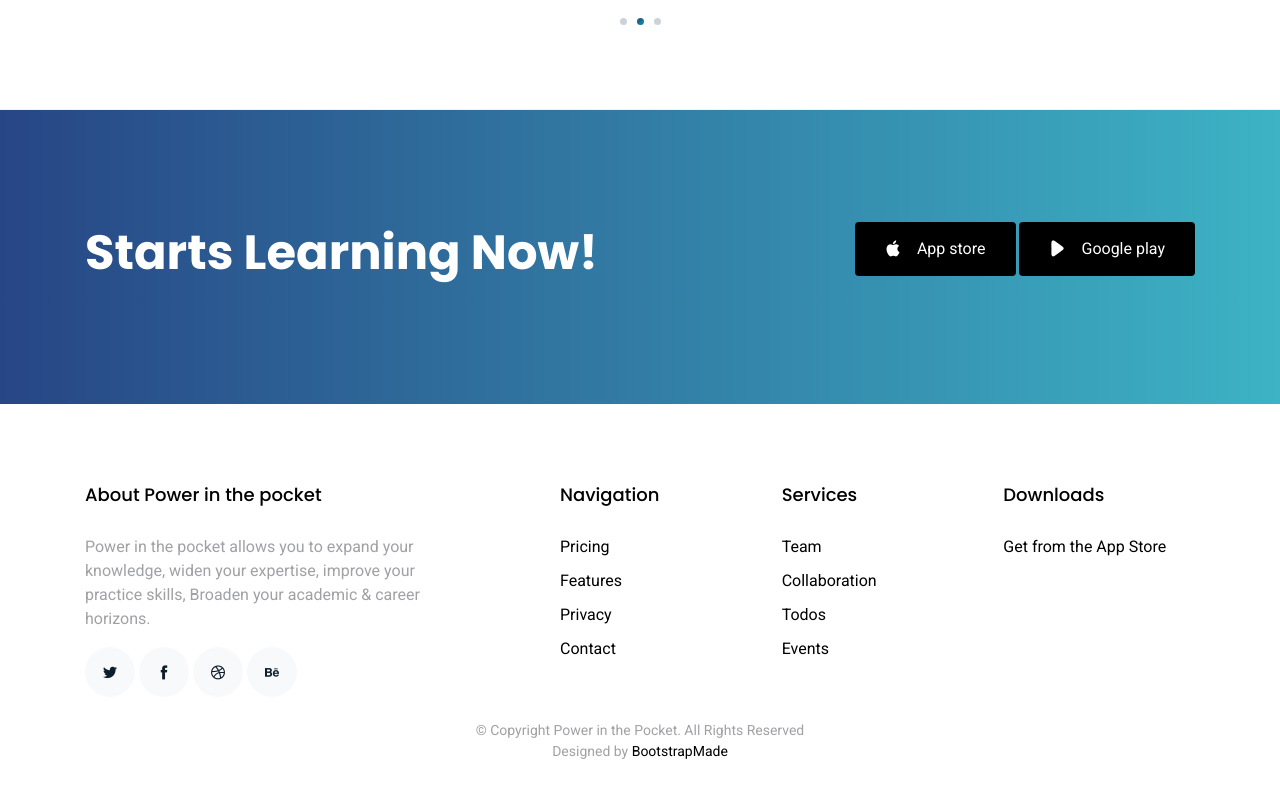
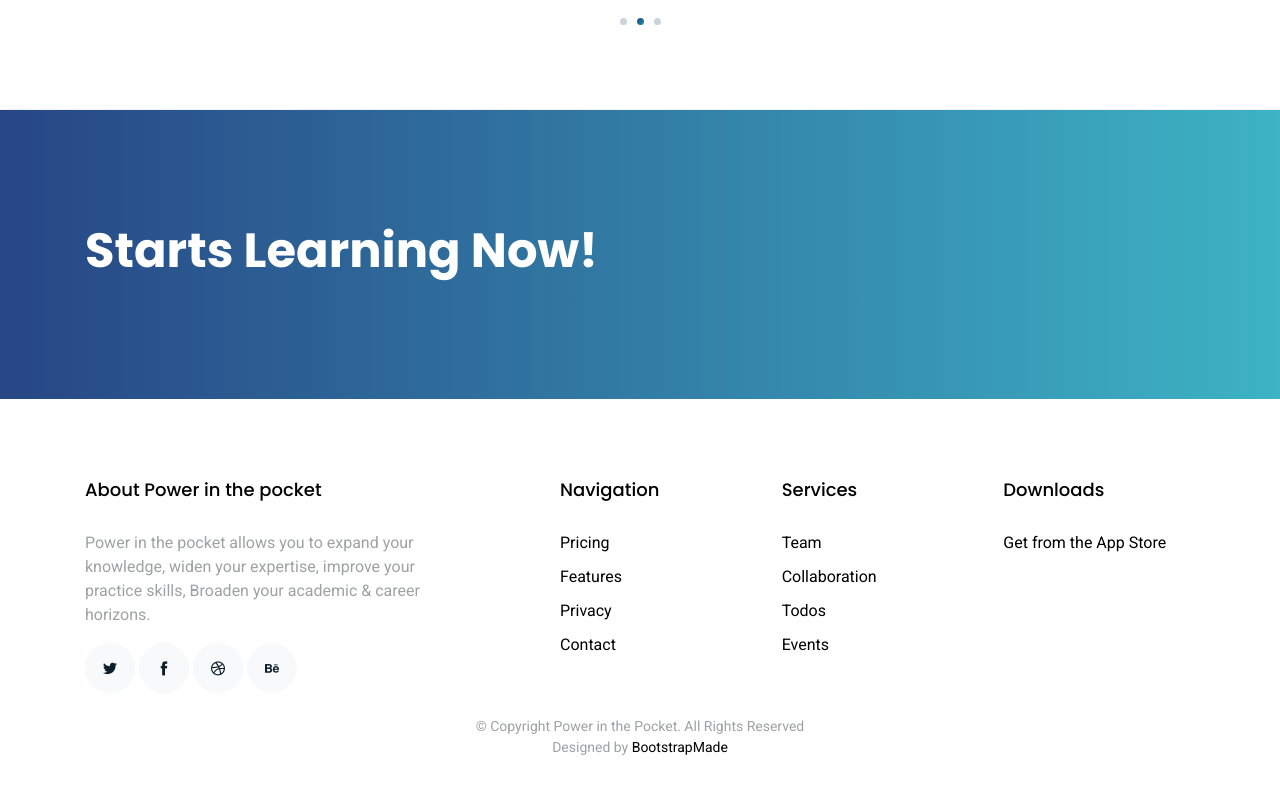
Before and after one commit to powerinthepocket/powerinthepocket.github.io, a plain HTML site: page index.html in a window 1280 px wide. Shown: the part 4272-5070 px from the top of the page. Drawn offline with Linux system fonts and the light colour scheme.

Commit message:
Update index.html

```diff
--- a/index.html
+++ b/index.html
@@ -337,9 +337,7 @@
           <div class="col-md-6 mr-auto text-center text-md-left mb-5 mb-md-0">
             <h2>Starts Learning Now!</h2>
           </div>
-          <div class="col-md-5 text-center text-md-right">
-            <p><a href="#" class="btn"><span class="icofont-brand-apple mr-3"></span>App store</a> <a href="https://play.google.com/store/apps/dev?id=8310614489963036884" class="btn"><span class="icofont-ui-play mr-3"></span>Google play</a></p>
-          </div>
+
         </div>
       </div>
     </section><!-- End CTA Section -->
```
